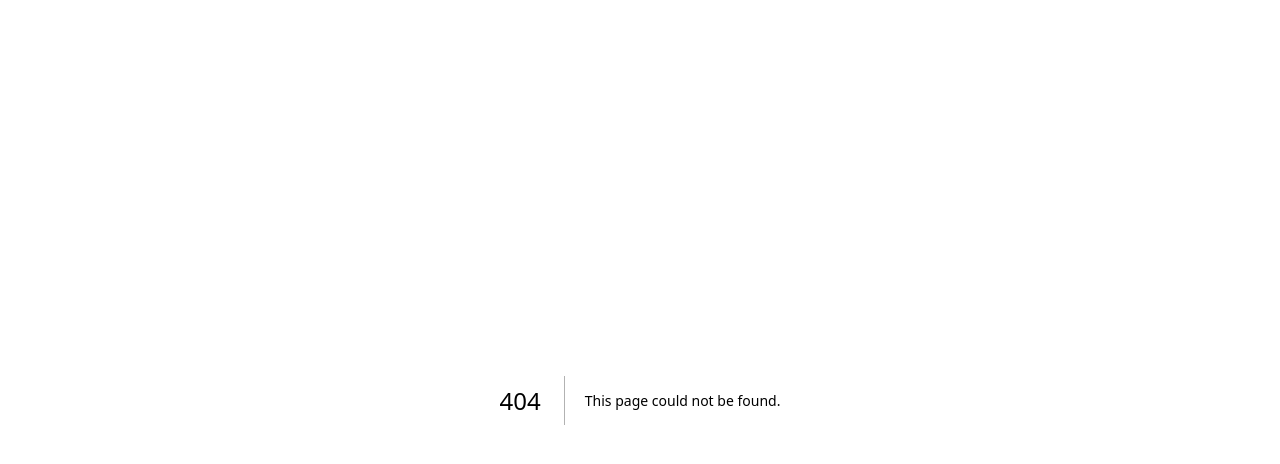
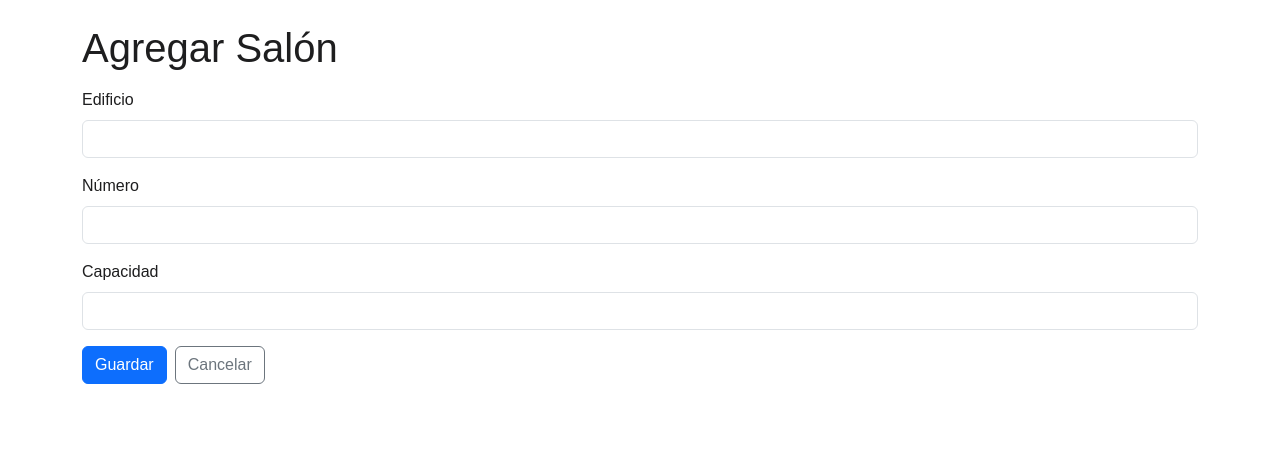
Before and after one commit to PtShizu/fhycs-preplanta, a Next.js app: page /salones/crear in a window 1280 px wide. Before the commit this address had no page. Shown: the top 464 px of the page. Built offline with nearby package versions, Linux system fonts and the light colour scheme.

Commit message:
navbar y post de salón

```diff
--- a/package.json
+++ b/package.json
@@ -9,7 +9,9 @@
     "lint": "next lint"
   },
   "dependencies": {
+    "@popperjs/core": "^2.11.8",
     "@supabase/supabase-js": "^2.49.4",
+    "bootstrap": "^5.3.5",
     "next": "15.2.4",
     "react": "^19.0.0",
     "react-dom": "^19.0.0"
--- a/src/app/globals.css
+++ b/src/app/globals.css
@@ -1,11 +1,16 @@
+/* Importa Bootstrap */
+@import "bootstrap/dist/css/bootstrap.min.css";
+@import "bootstrap/dist/css/bootstrap.css";
+@import "bootstrap/dist/css/bootstrap-grid.css";
+
 :root {
   --background: #ffffff;
-  --foreground: #171717;
+  --foreground: #1e1e1f;
 }
 
 @media (prefers-color-scheme: dark) {
   :root {
-    --background: #0a0a0a;
+    --background: #2b2e31;
     --foreground: #ededed;
   }
 }
--- /dev/null
+++ b/src/app/salones/crear/page.tsx
@@ -0,0 +1,71 @@
+// src/app/salones/crear/page.tsx
+'use client'; // Necesario por los hooks y eventos
+
+import { useState } from 'react';
+import { useRouter } from 'next/navigation';
+import Link from 'next/link';
+
+export default function CrearSalon() {
+  const router = useRouter();
+  const [formData, setFormData] = useState({
+    edificio: '',
+    num: '',
+    capacidad: '',
+  });
+
+  const handleSubmit = async (e: React.FormEvent) => {
+    e.preventDefault();
+    const res = await fetch('/api/salones', {
+      method: 'POST',
+      headers: { 'Content-Type': 'application/json' },
+      body: JSON.stringify(formData),
+    });
+    if (res.ok) {
+      router.push('/salones'); // Redirige al listado
+    }
+  };
+
+  return (
+    <div className="container mt-4">
+      <h1>Agregar Salón</h1>
+      <form onSubmit={handleSubmit} className="mt-3">
+        <div className="mb-3">
+          <label className="form-label">Edificio</label>
+          <input
+            type="text"
+            className="form-control"
+            value={formData.edificio}
+            onChange={(e) => setFormData({...formData, edificio: e.target.value})}
+            required
+          />
+        </div>
+        <div className="mb-3">
+          <label className="form-label">Número</label>
+          <input
+            type="text"
+            className="form-control"
+            value={formData.num}
+            onChange={(e) => setFormData({...formData, num: e.target.value})}
+            required
+          />
+        </div>
+        <div className="mb-3">
+          <label className="form-label">Capacidad</label>
+          <input
+            type="number"
+            className="form-control"
+            value={formData.capacidad}
+            onChange={(e) => setFormData({...formData, capacidad: e.target.value})}
+            required
+          />
+        </div>
+        <button type="submit" className="btn btn-primary me-2" onClick={handleSubmit}>
+          Guardar
+        </button>
+        <Link href="/salones" className="btn btn-outline-secondary">
+          Cancelar
+        </Link>
+      </form>
+    </div>
+  );
+}
```
Also changed, not shown: src/app/Nav.tsx (added, +28 -0 lines), src/app/page.tsx (+6 -12 lines), src/app/salones/page.tsx (added, +38 -0 lines), 1 other file (tests, documents, lock files or other folders).
